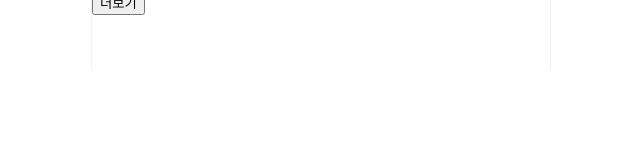
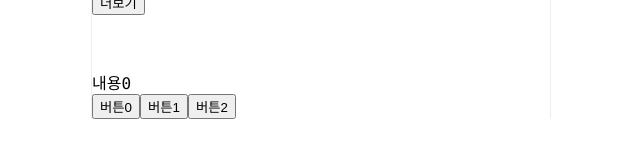
Before and after one commit to cyccc95/Vue, a Vue app in the folder vuestagram/: page / in a window 1280 px wide. Shown: the part 1840-1997 px from the top of the page, without its empty margins (319-959 px from the left). Before the commit the page ends 1910 px from the top, so only its background shows below. Built offline with nearby package versions, Linux system fonts and the light colour scheme.

Commit message:
탭 기능 테스트

```diff
--- a/vuestagram/src/App.vue
+++ b/vuestagram/src/App.vue
@@ -18,6 +18,14 @@
       <label for="file" class="input-plus">+</label>
     </ul>
   </div>
+
+  <div v-if="step == 0">내용0</div>
+  <div v-if="step == 1">내용1</div>
+  <div v-if="step == 2">내용2</div>
+  <button @click="step = 0">버튼0</button>
+  <button @click="step = 1">버튼1</button>
+  <button @click="step = 2">버튼2</button>
+  <div style="margin-top: 500px"></div>
 </template>
 
 <script>
@@ -32,6 +40,7 @@ export default {
     return {
       게시물: postdata,
       더보기: 0,
+      step: 0,
     };
   },
   methods: {
```
